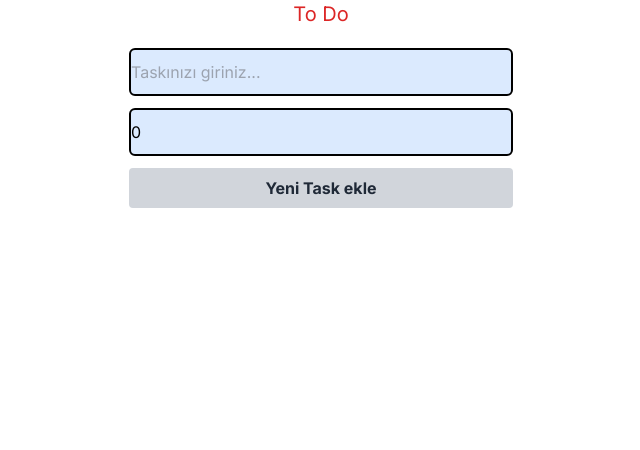
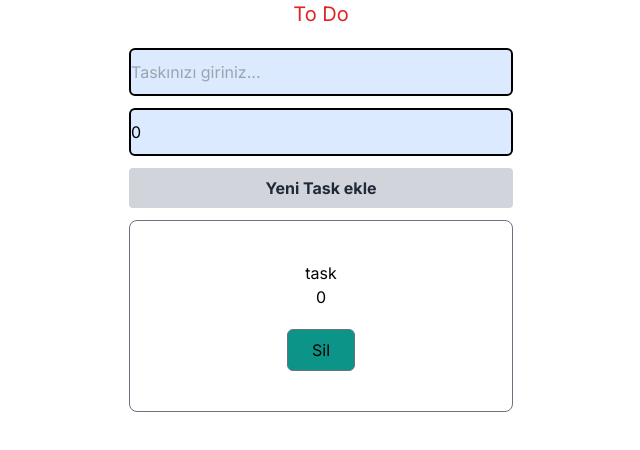
Before and after one commit to Ibrahim1210/work-shop, a Next.js app: page / in a window 1280 px wide. Shown: the top 450 px of the page, without its empty margins (319-959 px from the left). Built offline with nearby package versions, Linux system fonts and the light colour scheme; data requests are answered from the project's data file.

Commit message:
refactor

```diff
--- a/Api/db.json
+++ b/Api/db.json
@@ -1,18 +1,8 @@
 {
   "task": [
     {
-      "id": "29e2",
-      "taskName": "",
-      "workDay": 0
-    },
-    {
-      "id": "89c5",
-      "taskName": "",
-      "workDay": 0
-    },
-    {
-      "id": "82f5",
-      "taskName": "",
+      "id": "1e97",
+      "taskName": "task",
       "workDay": 0
     }
   ]
--- a/package.json
+++ b/package.json
@@ -10,7 +10,7 @@
     "notes": "npx ts-node ./src/app/notes"
   },
   "dependencies": {
-    "axios": "^1.6.5",
+    "axios": "^1.6.7",
     "json-server": "^1.0.0-alpha.22",
     "next": "14.0.4",
     "react": "^18",
--- a/src/app/projects/ToDoProject/TodoItem.tsx
+++ b/src/app/projects/ToDoProject/TodoItem.tsx
@@ -2,10 +2,11 @@ import { todoType } from "./appTypes";
 
 type PropsType = {
   task: todoType;
-  deleteTask(nameToDelete: string): void;
+  deleteTask(task:todoType ): void;
 };
 
 export function TodoItem({ task, deleteTask }: PropsType) {
+  console.log(task);
   return (
     <div className="w-96 border border-gray-500 rounded-lg text-center p-10 m-3">
       <div className="">
@@ -13,7 +14,7 @@ export function TodoItem({ task, deleteTask }: PropsType) {
         <p className="">{task.workDay}</p>
         <button
           className=" border border-gray-500 p-2 bg-teal-600 rounded-md pr-6 pl-6 mt-5 "
-          onClick={() => deleteTask(task.taskName)}
+          onClick={() => deleteTask(task)}
         >
           Sil
         </button>
--- a/src/app/projects/ToDoProject/appTypes.tsx
+++ b/src/app/projects/ToDoProject/appTypes.tsx
@@ -1,4 +1,5 @@
 export type todoType = {
   taskName: string;
   workDay: number | undefined;
+  id:string
 };
--- a/src/app/projects/ToDoProject/todoProjesi.tsx
+++ b/src/app/projects/ToDoProject/todoProjesi.tsx
@@ -1,45 +1,51 @@
-import React, { ChangeEvent } from "react";
+import React, { ChangeEvent, useEffect } from "react";
 import { useState } from "react";
 import { todoType } from "./appTypes";
 import { TodoItem } from "./TodoItem";
 import Axios from "axios";
 
+const BASE_URL="http://localhost:3001"
+
 function TodoProjesi() {
+  const [todo,setTodo]=useState({taskName:"",workDay:0})
   const [task, setTask] = useState<string>("");
   const [workDay, setWorkDay] = useState<number>(0);
   const [todoList, setTodoList] = useState<todoType[]>([]);
+  const [refresh,setRefresh]=useState(true)
 
   const handleChange = (event: ChangeEvent<HTMLInputElement>) => {
+
     if (event.target.name === "task") {
+      const newTodo={...todo,taskName:event.target.value}
+      setTodo(newTodo)
       setTask(event.target.value);
     } else {
+      const newTodo={...todo,workDay:Number(event.target.value)}
+      setTodo(newTodo)
       setWorkDay(Number(event.target.value));
     }
   };
-  const addNewTask = () => {
-    const apiUrl = "http://localhost:3000/task"; // apiUrl'yi burada tanımla
+  const addNewTask = async() => {
+    console.log("todo",todo);
+    const apiUrl = BASE_URL+"/task"; // apiUrl'yi burada tanımla
     const newTask = { taskName: task, workDay: workDay };
-
-    Axios.post(apiUrl, newTask)
-      .then((response) => {
-        console.log(response);
-        setTodoList([...todoList, newTask]);
-        setTask("");
-        setWorkDay(0);
-        console.log(todoList);
-      })
-      .catch((error) => {
-        console.error("Task eklenirken hata oluştu:", error);
-      });
+    const res=await Axios.post(apiUrl, todo)
+    setTodo({taskName:"",workDay:0})
+    setTask("")
+    setWorkDay(0)
+    setRefresh(!refresh)
   };
 
-  const deleteTask = (nameToDelete: string): void => {
-    setTodoList(
-      todoList.filter((task) => {
-        return task.taskName !== nameToDelete;
-      })
-    );
+  const deleteTask = async(deleteTask: todoType): Promise<void> => {
+    await Axios.delete(BASE_URL+"/task/"+deleteTask.id)
+    setRefresh(!refresh)
+    //getTodos()
   };
+  const getTodos=()=>{
+    Axios.get(`${BASE_URL}/task`).then(res=>setTodoList(res.data)).catch(error=>console.log(error))
+  }
+
+  useEffect(getTodos,[refresh])
   return (
     <div className="App">
       <div>
```
Also changed, not shown: 1 other file (tests, documents, lock files or other folders).
